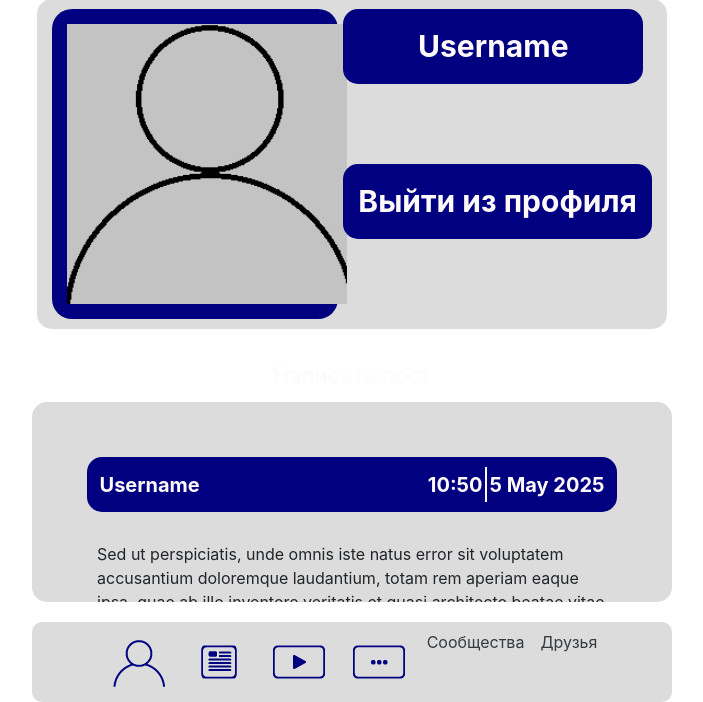
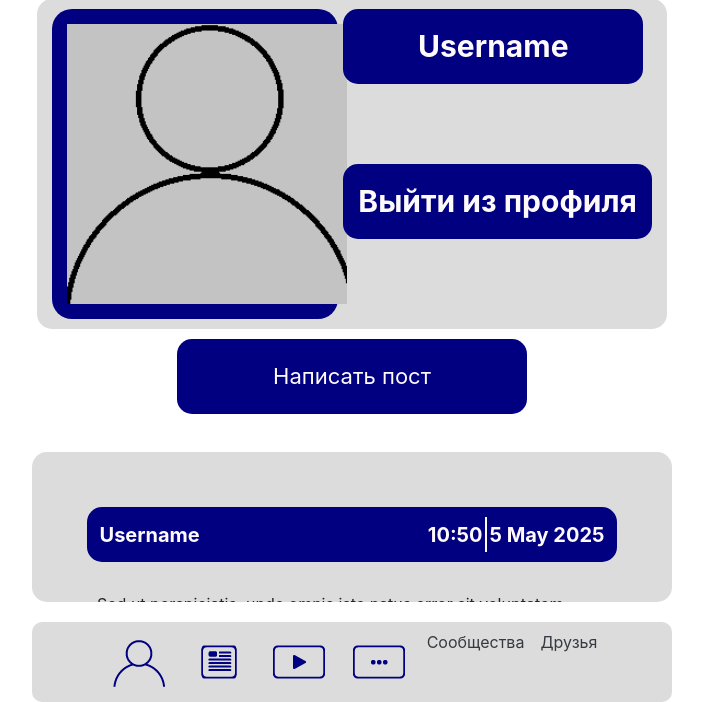
Before and after one commit to EliseyAg/kven-server, a Flask app: page /profile in a window 1280 px wide. Shown: the part 98-800 px from the top of the page, without its empty margins (288-991 px from the left). Run offline with Flask 3, Linux system fonts and the light colour scheme; some libraries are stand-ins or nearby versions.

Commit message:
Fixed profile.html

```diff
--- a/static/css/styles.css
+++ b/static/css/styles.css
@@ -486,7 +486,7 @@ icon {
 .posts__space__scroll {
     position: fixed;
     width: 50%;
-    top: 500px;
+    top: 550px;
     bottom: 100px;
     margin-left: 25%;
     margin-right: 25%;
@@ -520,15 +520,20 @@ icon {
 
 #new_post_button__bubble {
     display: flex;
-    color: #000080;
-    border-radius: 10px 10px;
+    padding: 15px;
+    max-height: 75px;
+    width: 350px;
+    background-color: #000080;
+    border-radius: 15px;
+
+    align-items: center;
+    justify-content: flex-center;
 }
 
 #new_post_button__bubble li {
     display: inline;
     float: left;
     padding: 20px;
-    width: 100%;
 }
 
 #new_post_button__bubble span {
--- a/templates/profile.html
+++ b/templates/profile.html
@@ -40,7 +40,9 @@
         <div class="new_post_button__inner">
             <div class="universal_spacer"></div>
             <div id="new_post_button__bubble">
+                <div class="universal_spacer"></div>
                 <li><a href="/new_post"><span>Написать пост</span></a></li>
+                <div class="universal_spacer"></div>
             </div>
             <div class="universal_spacer"></div>
         </div>
```
